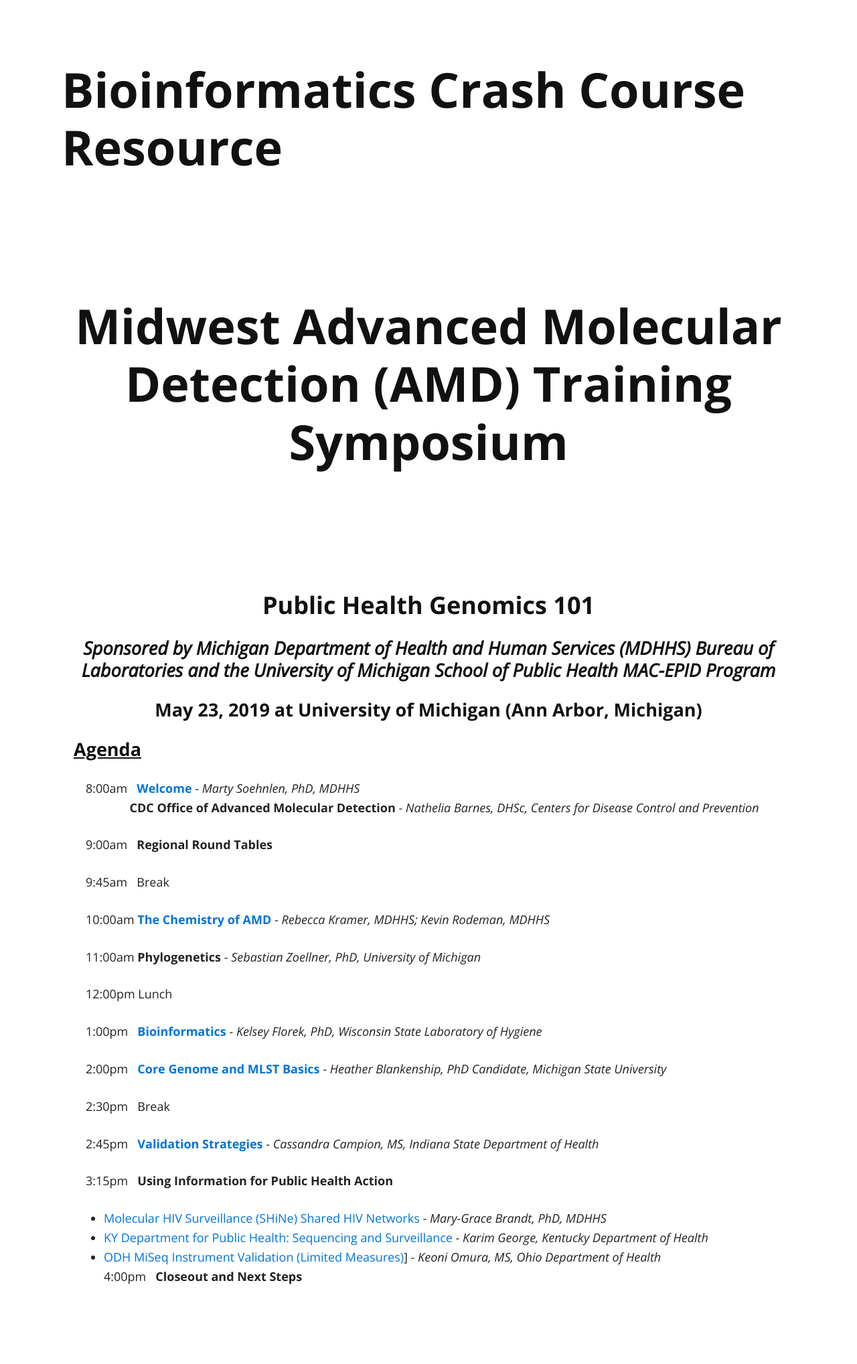
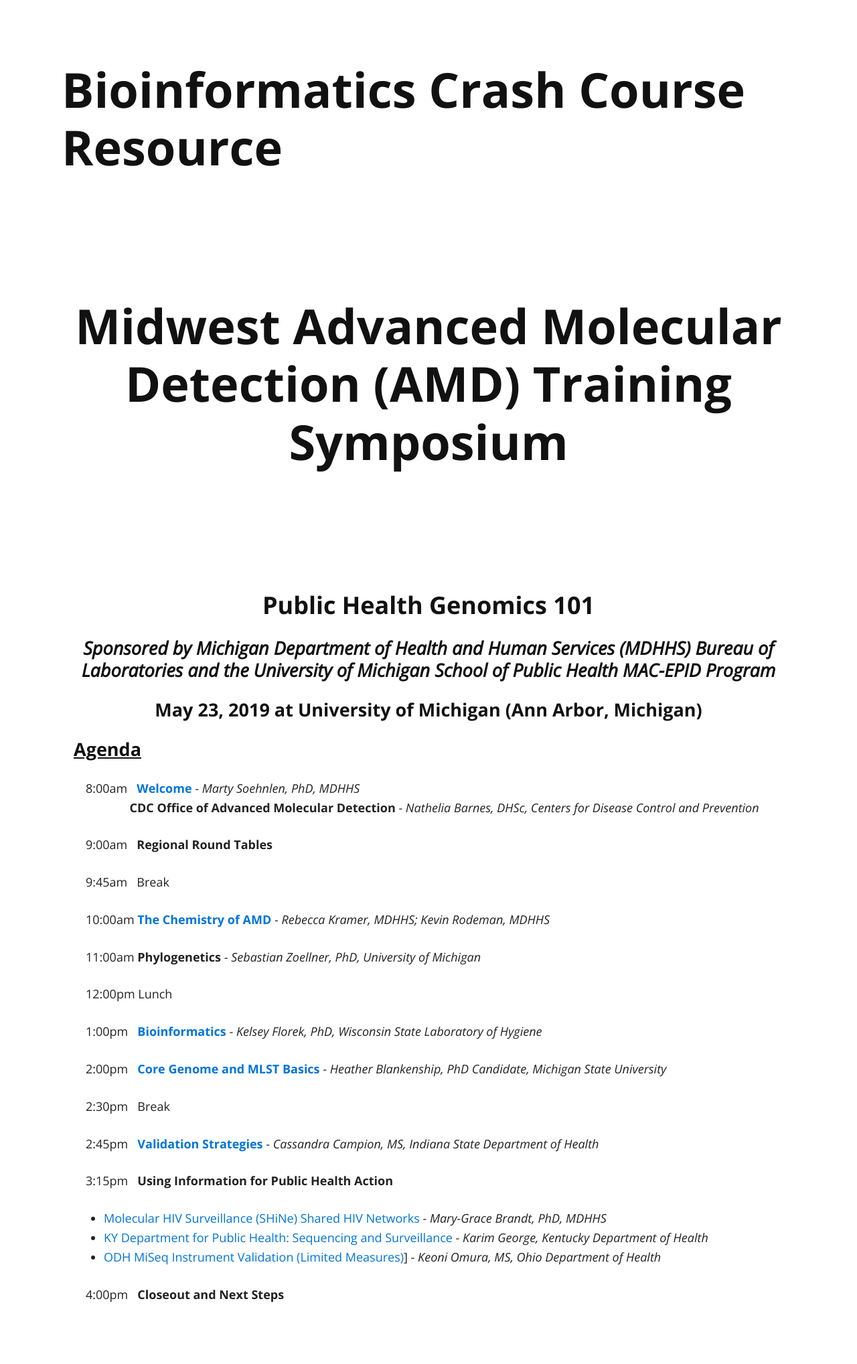
Before and after one commit to StaPH-B/midwest-region, a Jekyll site: the page built from AMD_symposium_5_23_19.md, in a window 1280 px wide. Shown: the whole page at 67% size. Built offline with Jekyll 4.4.1, drawn with Linux system fonts in a browser that asks for light colours; nearby versions of some CDN libraries; before the commit the page ends 2010 px from its top, so only the background shows below that.

Commit message:
reformat last bullets

```diff
--- a/AMD_symposium_5_23_19.md
+++ b/AMD_symposium_5_23_19.md
@@ -35,6 +35,6 @@ layout: default
 3:15pm &nbsp; <b> Using Information for Public Health Action </b><br />
 <ul> <li><a href="https://amd-midwest.github.io/bioinfo_course/AMD_symposium_pres/Brandt_UsingInformationforPublicHealthAction.pdf">Molecular HIV Surveillance (SHiNe) Shared HIV Networks</a> - <i> Mary-Grace Brandt, PhD, MDHHS </i></li>
   <li><a href="https://amd-midwest.github.io/bioinfo_course/AMD_symposium_pres/George_UsingInformationforPublicHealthAction.pdf">KY Department for Public Health: Sequencing and Surveillance</a> - <i> Karim George, Kentucky Department of Health </i></li>
-  <li><a href="https://amd-midwest.github.io/bioinfo_course/AMD_symposium_pres/Omura_UsingInformationforPublicHealthAction.pdf">ODH MiSeq Instrument Validation (Limited Measures)</a>] - <i> Keoni Omura, MS, Ohio Department of Health</i></li>
+  <li><a href="https://amd-midwest.github.io/bioinfo_course/AMD_symposium_pres/Omura_UsingInformationforPublicHealthAction.pdf">ODH MiSeq Instrument Validation (Limited Measures)</a>] - <i> Keoni Omura, MS, Ohio Department of Health</i></li></ul>
 
 4:00pm &nbsp; <b>Closeout and Next Steps</b><br />
```
